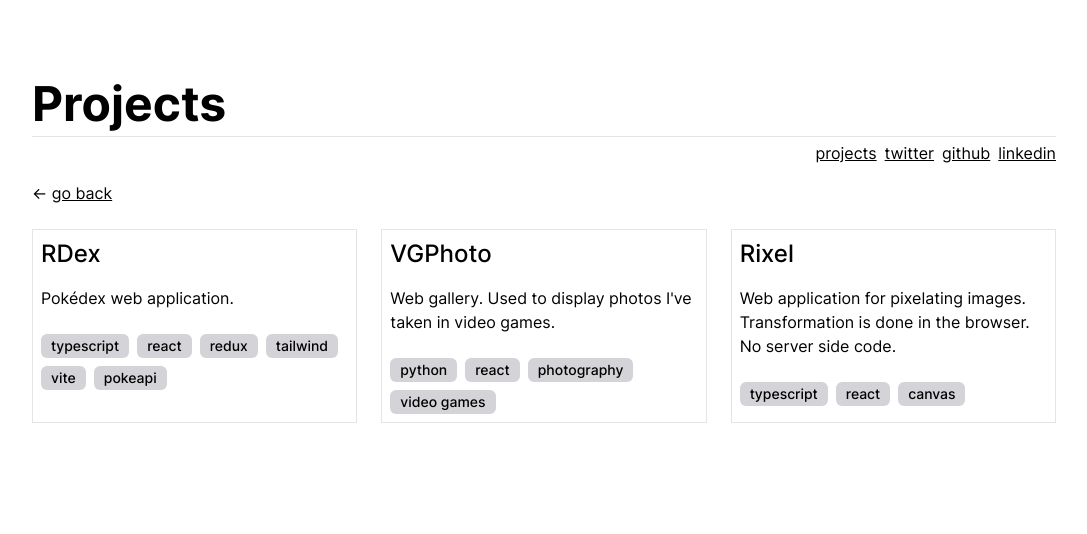
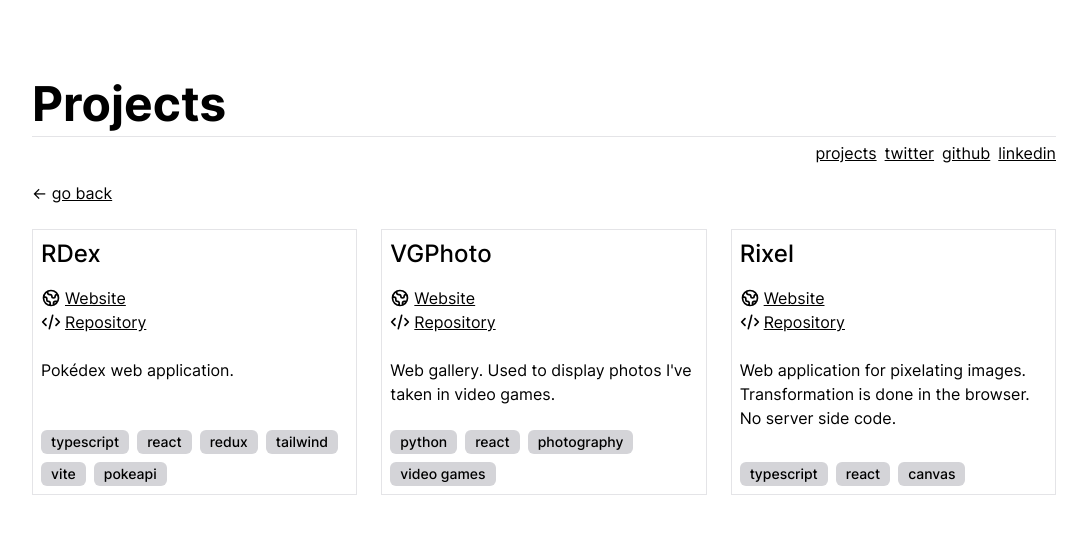
Before and after one commit to simonorono/mcbodev.com, a React (Vite) app: page /projects in a window 1280 px wide. Shown: the top 534 px of the page, without its empty margins (96-1183 px from the left). Built offline with nearby package versions, Linux system fonts and the light colour scheme.

Commit message:
Add links to projects cards
* Added heroicons lib

```diff
--- a/package.json
+++ b/package.json
@@ -6,6 +6,7 @@
     "serve": "vite preview"
   },
   "dependencies": {
+    "@heroicons/react": "^1.0.1",
     "@types/react-helmet": "^6.1.1",
     "react": "^17.0.2",
     "react-dom": "^17.0.2",
--- a/src/components/ProjectCard.tsx
+++ b/src/components/ProjectCard.tsx
@@ -1,4 +1,6 @@
 import React from 'react'
+import { CodeIcon, GlobeIcon } from '@heroicons/react/outline'
+
 import Tag from './Tag'
 
 interface Props {
@@ -6,13 +8,31 @@
 }
 
 export default function ProjectCard(props: Props) {
-  const { name, description, tags } = props.project
+  const { name, description, tags, url, vcs } = props.project
 
   return (
-    <div className="border p-2 space-y-4">
+    <div className="flex flex-col border p-2 space-y-4">
       <h3 className="text-2xl font-medium">{name}</h3>
 
-      <p className="">{description}</p>
+      <div className="space-y-3 sm:space-y-0">
+        <a
+          className="flex items-center space-x-1"
+          href={url}
+        >
+          <GlobeIcon className="h-5 w-5" />
+          <span className="underline"> Website</span>
+        </a>
+
+        <a
+          className="flex items-center space-x-1"
+          href={vcs}
+        >
+          <CodeIcon className="h-5 w-5" />
+          <span className="underline"> Repository</span>
+        </a>
+      </div>
+
+      <p className="flex-grow pt-2">{description}</p>
 
       <div className="space-y-2 relative bottom-0">
         {tags.map(tag => (
```
Also changed, not shown: 1 other file (tests, documents, lock files or other folders).
